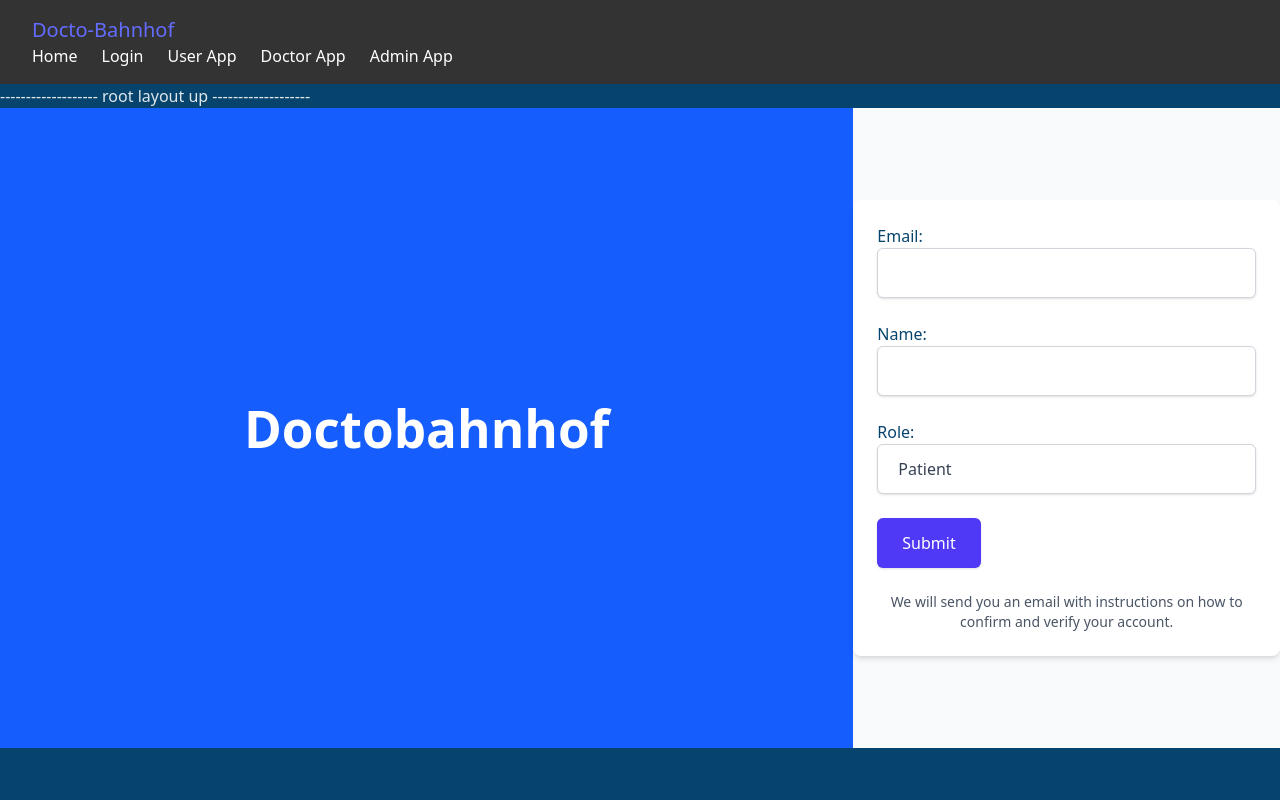
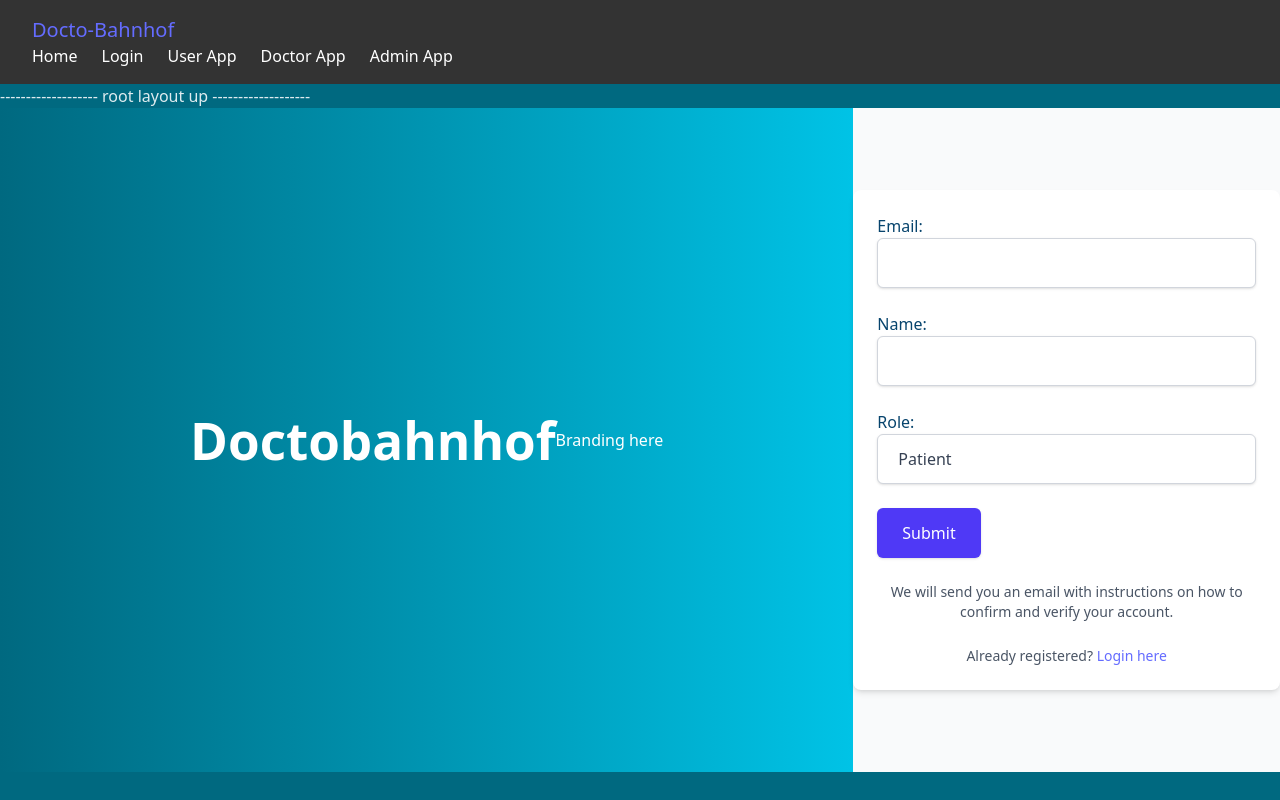
Before and after one commit to omkardusane/docto-bahnhof, a React (Vite) app in the folder frontend/: page /auth/register in a window 1280 px wide. Built offline with nearby package versions, Linux system fonts and the light colour scheme.

Commit message:
Register links to login & some styles

```diff
--- a/frontend/src/features/auth/pages/Register.tsx
+++ b/frontend/src/features/auth/pages/Register.tsx
@@ -1,5 +1,6 @@
 // Auth Page
 import React from 'react';
+import { Link } from 'react-router'
 
 export default function Register() {
   return (
@@ -48,6 +49,9 @@ export default function Register() {
         <p className="mt-6 text-center text-sm text-gray-600">
           We will send you an email with instructions on how to confirm and verify your account.
         </p>
+        <p className="mt-6 text-center text-sm text-gray-600">
+          Already registered? <Link to="/auth" className="font-medium text-blue-600 hover:underline">Login here</Link>
+        </p>
       </form>
     </div>
   );
--- a/frontend/src/index.css
+++ b/frontend/src/index.css
@@ -10,7 +10,7 @@
 
   color-scheme: light dark;
   color: rgba(255, 255, 255, 0.87);
-  background-color: #07446d;
+  background-color: #006980;
 
   font-synthesis: none;
   text-rendering: optimizeLegibility;
--- a/frontend/src/layouts/AuthLayout.tsx
+++ b/frontend/src/layouts/AuthLayout.tsx
@@ -7,8 +7,11 @@ export default function AuthLayout() {
     <div className="flex">
       {/* <Header /> */}
       {/* Left side: Illustration or brand */}
-      <div className="hidden md:flex h-[80vh] w-2/3 bg-blue-600 text-white items-center justify-center">
+      <div className="hidden md:flex h-[83vh] w-2/3 bg-gradient-to-r from-[#006980] to-[#00c3e6] text-white items-center justify-center">
         <h1 className="text-3xl font-bold">Doctobahnhof</h1>
+        <hr className="my-4 border-blue-700" />
+
+        <p>Branding here</p>
       </div>
 
       {/* Right side: Auth Pages */}
```
